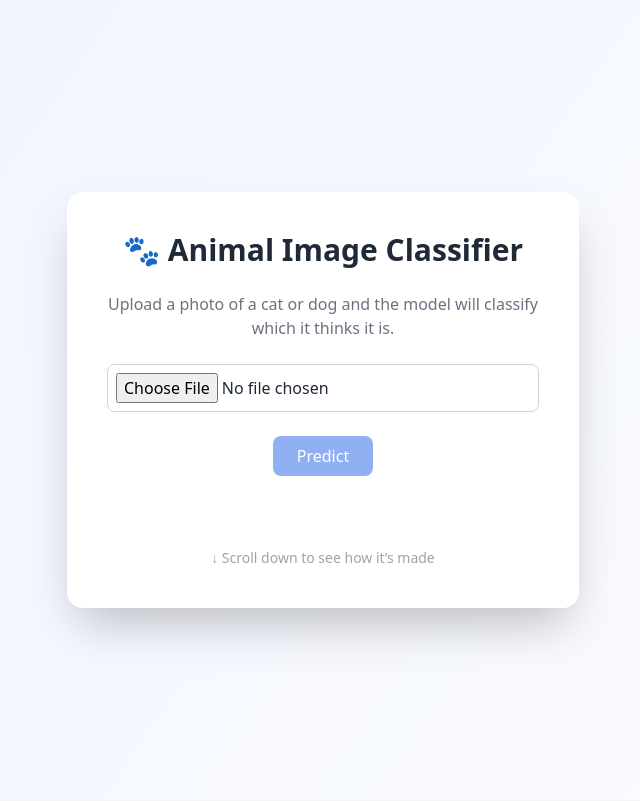
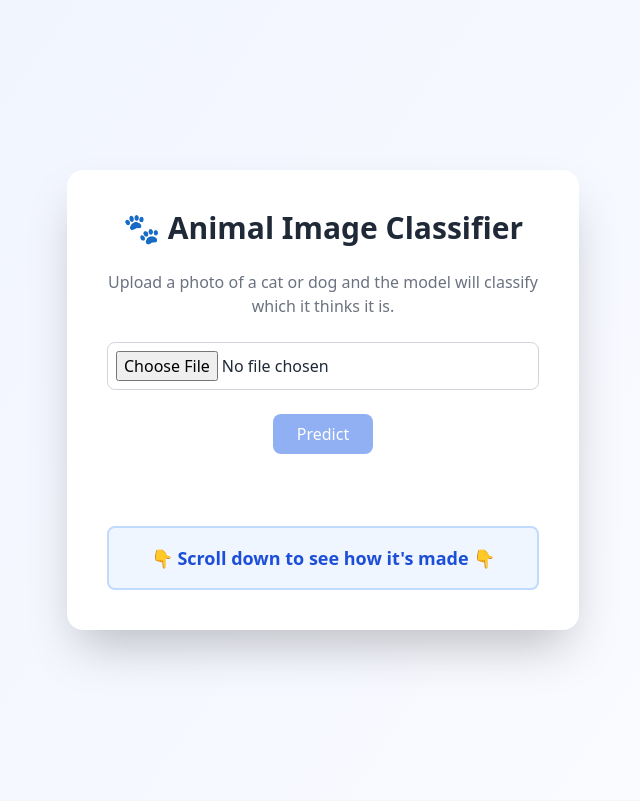
Before and after one commit to Moodie0079/animal-classifier, a Flask app: page / in a window 1280 px wide. Shown: the top 801 px of the page, without its empty margins (317-957 px from the left). Run offline with Flask 3, Linux system fonts and the light colour scheme; some libraries are stand-ins or nearby versions.

Commit message:
Ui change

```diff
--- a/templates/index.html
+++ b/templates/index.html
@@ -43,7 +43,11 @@
         <div id="confidenceBar" class="bg-green-500 h-4 rounded-full transition-width" style="width:0%"></div>
       </div>
 
-      <p class="text-gray-400 text-sm">↓ Scroll down to see how it’s made</p>
+      <div class="mt-8 p-4 bg-blue-50 border-2 border-blue-200 rounded-lg">
+        <p class="text-blue-700 text-lg font-semibold text-center">
+          👇 Scroll down to see how it's made 👇
+        </p>
+      </div>
     </div>
   </section>
 
```
